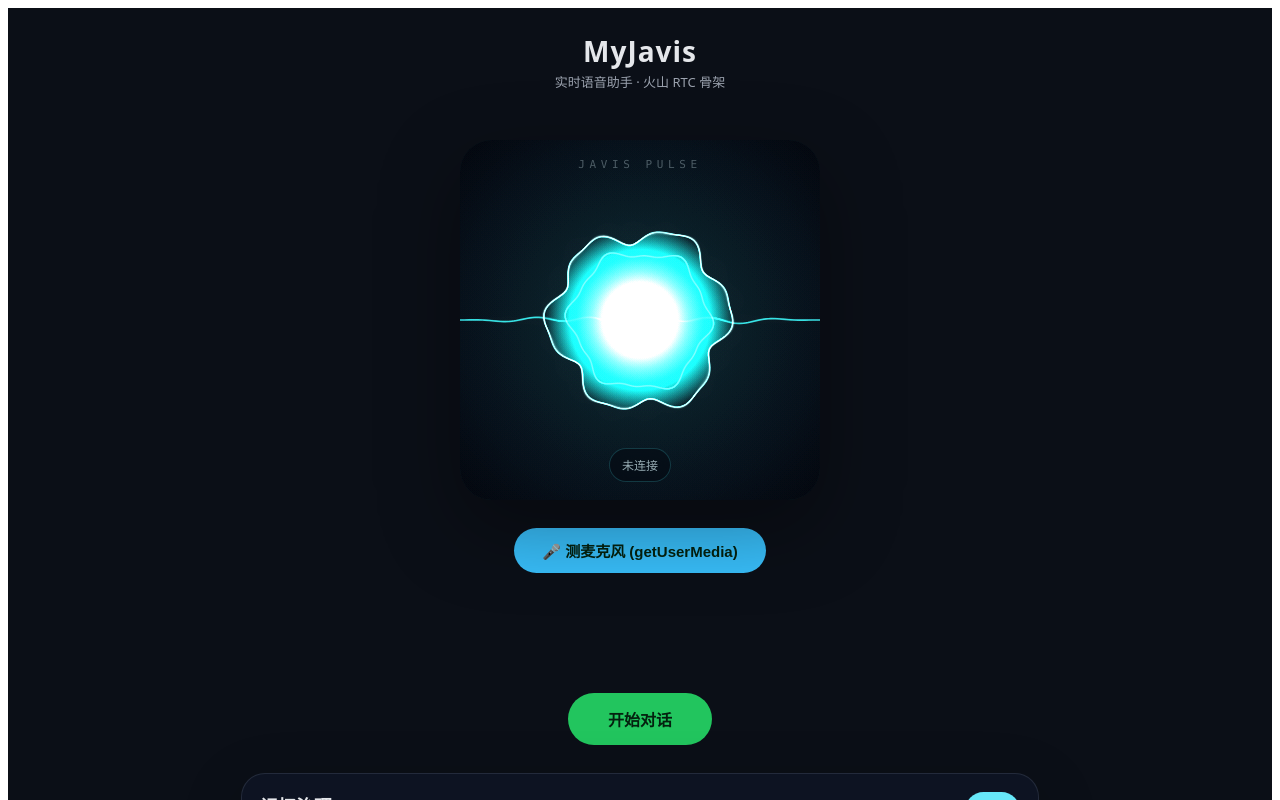
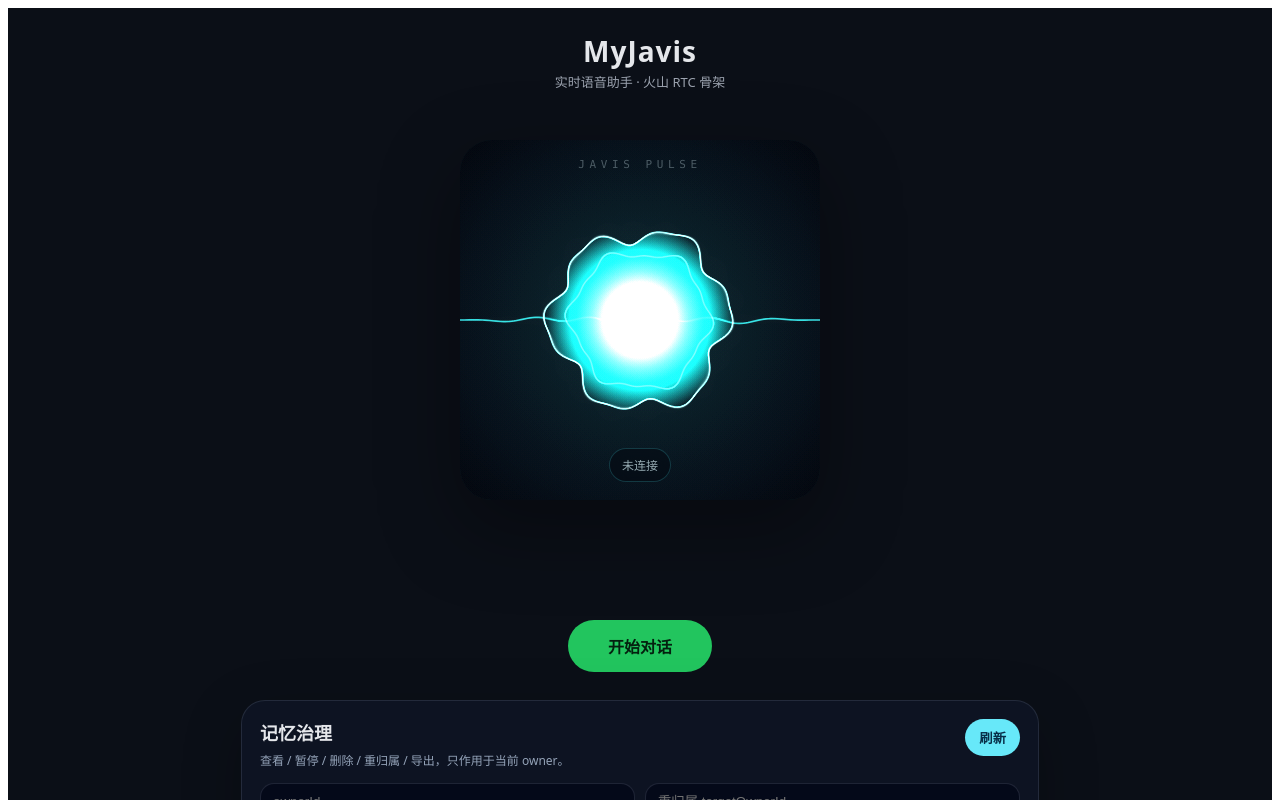
Before and after one commit to Hahaxiong838383/MyJavis, a React (Vite) app in the folder apps/web/: page / in a window 1280 px wide. Shown: the top 800 px of the page. Built offline with nearby package versions, Linux system fonts and the light colour scheme.

Commit message:
test(myjavis): 移除临时 mic-test 钮（getUserMedia 命门已验通过）

```diff
--- a/apps/web/src/App.tsx
+++ b/apps/web/src/App.tsx
@@ -1,4 +1,3 @@
-import { useState } from 'react';
 import { useVoiceRtc } from './useVoiceRtc';
 import { useAppStore } from './store';
 import { PulseOrb } from './components/PulseOrb';
@@ -23,24 +22,6 @@ export default function App() {
   const subtitle = useAppStore((s) => s.subtitle);
   const userSubtitle = useAppStore((s) => s.userSubtitle);
 
-  // [临时·mic-test] 验证 WKWebView 是否放行 getUserMedia（无需火山凭据）。命门验完即可删。
-  const [micResult, setMicResult] = useState<'idle' | 'testing' | 'ok' | 'fail'>('idle');
-  const [micErr, setMicErr] = useState('');
-  const testMic = async () => {
-    setMicResult('testing');
-    setMicErr('');
-    try {
-      const stream = await navigator.mediaDevices.getUserMedia({ audio: true });
-      stream.getTracks().forEach((t) => t.stop()); // 停掉测试流，PulseOrb 自己会再开
-      setMicResult('ok');
-    } catch (e) {
-      setMicResult('fail');
-      setMicErr(e instanceof Error ? `${e.name}: ${e.message}` : String(e));
-    }
-  };
-  // 测麦克风成功后把律动球顶成 listening，直观看它是否随说话起伏。
-  const orbPhase = micResult === 'ok' && voiceStatus === 'idle' ? 'listening' : voiceStatus;
-
   return (
     <div style={styles.page}>
       <header style={styles.header}>
@@ -49,16 +30,7 @@ export default function App() {
       </header>
 
       <main style={styles.main}>
-        <PulseOrb phase={orbPhase} label={connecting ? PHASE_LABEL[connectPhase] ?? '连接中…' : STATUS_LABEL[orbPhase]} />
-
-        {/* [临时·mic-test] 验 WKWebView getUserMedia 命门，验完删此块 */}
-        <div style={styles.micTest}>
-          <button style={{ ...styles.btn, ...styles.btnMic }} disabled={micResult === 'testing'} onClick={() => void testMic()}>
-            🎤 {micResult === 'testing' ? '请求麦克风中…' : '测麦克风 (getUserMedia)'}
-          </button>
-          {micResult === 'ok' && <p style={styles.micOk}>✅ getUserMedia 成功，麦克风已授权。对着说话，律动球应随声起伏。</p>}
-          {micResult === 'fail' && <p style={styles.micFail}>❌ getUserMedia 失败：{micErr}（WKWebView 拒绝媒体捕获，需补 webview 权限处理）</p>}
-        </div>
+        <PulseOrb phase={voiceStatus} label={connecting ? PHASE_LABEL[connectPhase] ?? '连接中…' : STATUS_LABEL[voiceStatus]} />
 
         <div style={styles.captions}>
           {userSubtitle && (
@@ -124,9 +96,5 @@ const styles: Record<string, React.CSSProperties> = {
   btn: { padding: '14px 40px', borderRadius: 999, border: 'none', fontSize: 16, fontWeight: 700, cursor: 'pointer' },
   btnPrimary: { background: '#22c55e', color: '#04210f' },
   btnStop: { background: '#ef4444', color: '#fff' },
-  micTest: { display: 'flex', flexDirection: 'column', alignItems: 'center', gap: 8, maxWidth: 520, textAlign: 'center' },
-  btnMic: { background: '#38bdf8', color: '#04210f', padding: '12px 28px', fontSize: 15 },
-  micOk: { color: '#4ade80', fontSize: 14, margin: 0 },
-  micFail: { color: '#f87171', fontSize: 14, margin: 0 },
   footer: { padding: '16px', textAlign: 'center', fontSize: 12, color: '#6b7280' },
 };
```
